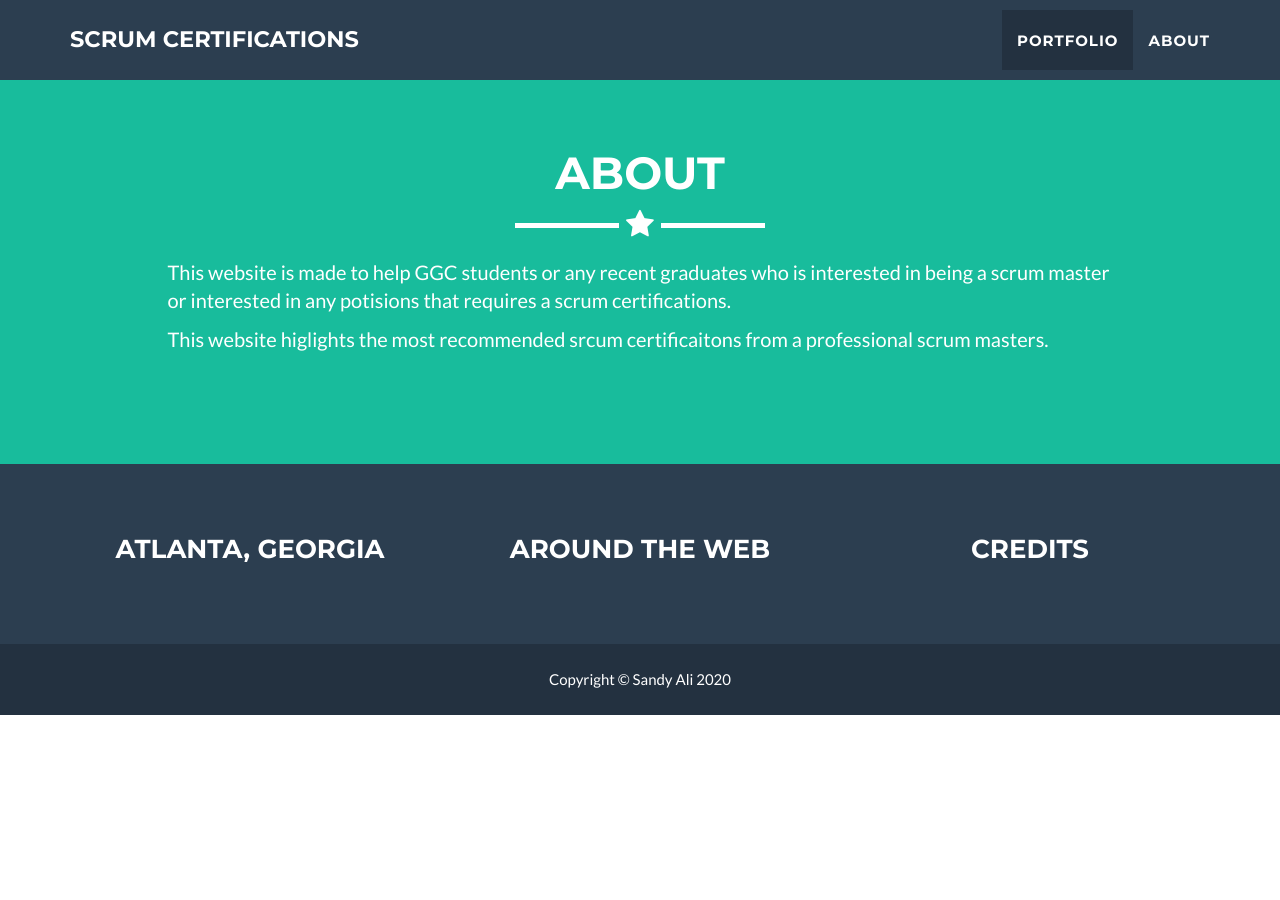
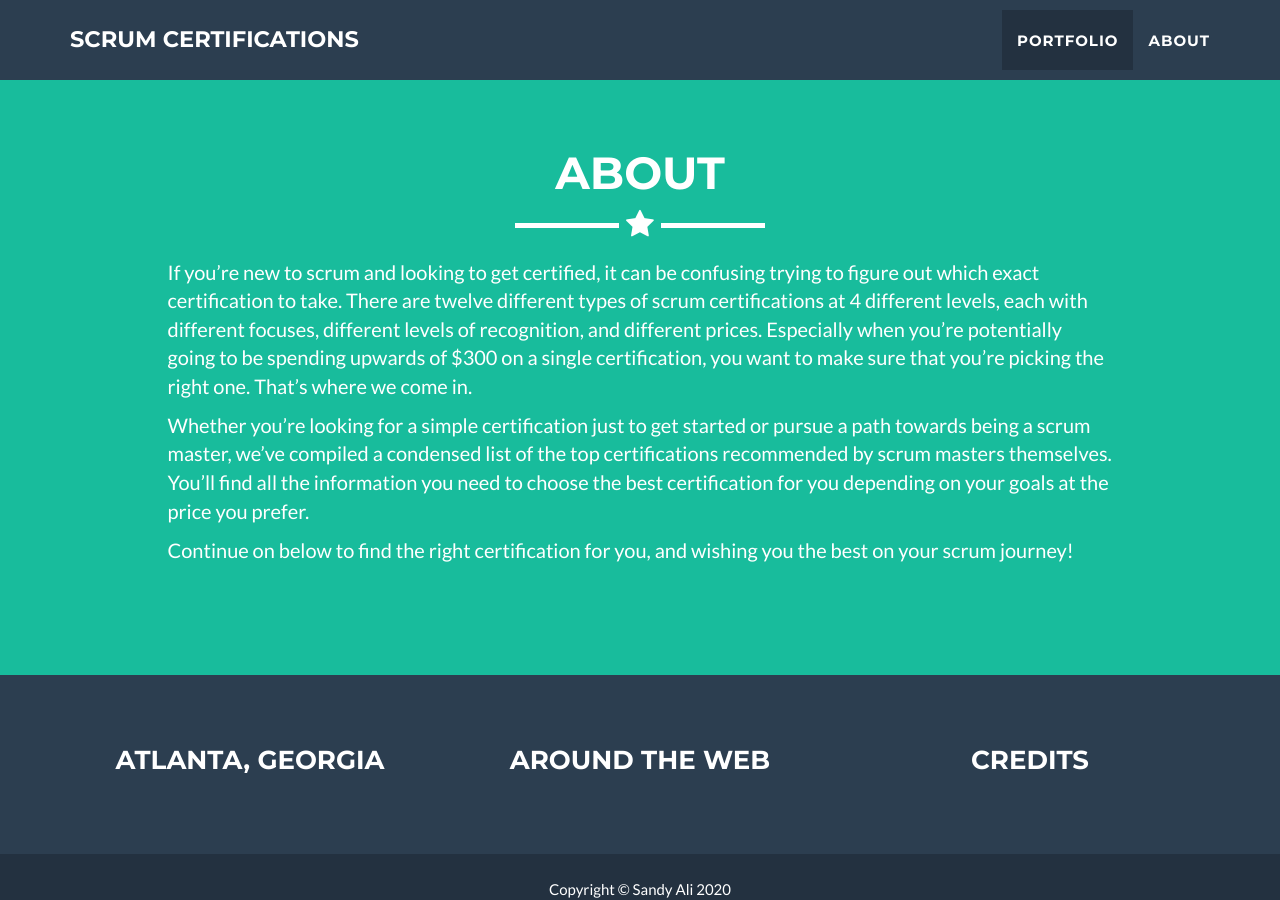
Before and after one commit to sali210/scrum-certsite, a Jekyll site: the page built from _posts/2014-07-18-project-1.markdown, in a window 1280 px wide and 900 px high, scrolled down 1484 px. Built offline with Jekyll 4.4.1, drawn with Linux system fonts in a browser that asks for light colours; before the commit the page ends 2199 px from its top, so only the background shows below that.

Commit message:
edited the about page

```diff
--- a/_includes/about.html
+++ b/_includes/about.html
@@ -9,7 +9,12 @@
             </div>
             <div class="row">
                 <div class="col-lg-10 col-lg-offset-1">
-                    <p>This website is made to help GGC students or any recent graduates who is interested in being a scrum master or interested in any potisions that requires a scrum certifications. </p><p>This website higlights the most recommended srcum certificaitons from a professional scrum masters.</p>
+                    <p>If you’re new to scrum and looking to get certified, it can be confusing trying to figure out which exact certification to take. There are twelve different types of scrum certifications at 4 different levels, each with different focuses, different levels of recognition, and different prices. Especially when you’re potentially going to be spending upwards of $300 on a single certification, you want to make sure that you’re picking the right one. That’s where we come in.</p>
+
+<p>Whether you’re looking for a simple certification just to get started or pursue a path towards being a scrum master, we’ve compiled a condensed list of the top certifications recommended by scrum masters themselves. You’ll find all the information you need to choose the best certification for you depending on your goals at the price you prefer.</p>
+
+<p>Continue on below to find the right certification for you, and wishing you the best on your scrum journey!</p>
+
                 </div>
             </div>
         </div>
```
